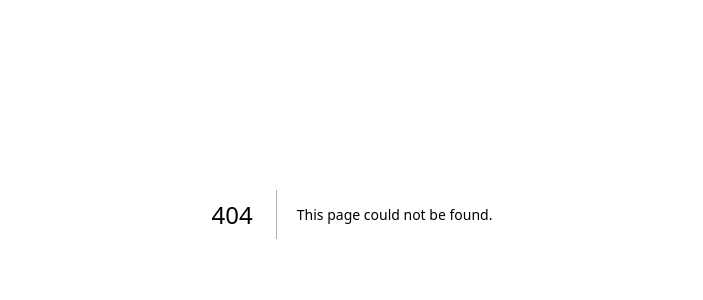
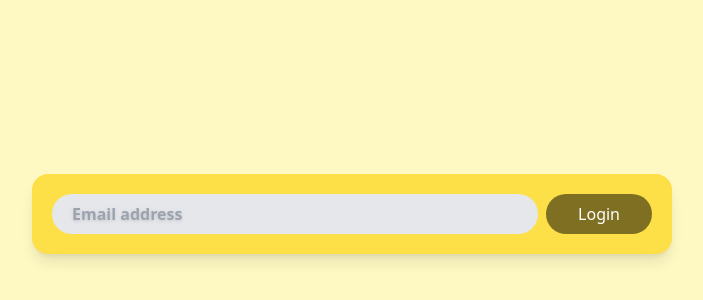
Before and after one commit to wallarin/carrot-market-reloaded, a Next.js app: page /tailwindPrac/textbox in a window 1280 px wide. Before the commit this address had no page. Shown: the part 186-486 px from the top of the page, without its empty margins (288-991 px from the left). Built offline with nearby package versions, Linux system fonts and the light colour scheme.

Commit message:
Tailwind로 input 창 디자인 해보기, 부모선택자에서 자식들의 CSS 한번에 적용하기 [*]

```diff
--- /dev/null
+++ b/app/tailwindPrac/textbox/page.tsx
@@ -0,0 +1,28 @@
+export default function Textbox() {
+    return (
+        <main
+            className='bg-gray-300 h-screen flex items-center p-24 dark:bg-gray-700 flex-col justify-center sm:bg-red-100 md:bg-orange-100 lg:bg-yellow-100'> {/* h-screen: 100% viewport height 만큼 설정 */}
+            <div className="
+                bg-white w-full max-w-screen-sm shadow-lg p-5 rounded-2xl font-bold dark:bg-gray-600 flex flex-col gap-2
+                transition  md:flex-row *:outline-none has-[.peer]:bg-yellow-300" /* *: 자식 요소에 적용 has-[.peer]: 자식에 peer가 존재하면 적용 */
+            >
+                <input className="
+                w-full rounded-full h-10 bg-gray-200 pl-5
+                ring ring-transparent focus:ring-orange-400 focus:ring-offset-2
+                transition-shadow placeholder:drop-shadow invalid:focus:ring-red-500 peer"
+                       type="text"
+                       placeholder={"Email address"}
+                />
+                <span className="text-red-500 hidden peer-invalid:block">
+                    Email is required
+                </span>
+                <button className="
+            bg-black  bg-opacity-50 text-white py-2 rounded-full
+            active:scale-90 focus:scale-90 transition-transform font-medium
+            md:px-8 peer-invalid:bg-red-300" /* bg-gradient-to-tr from-cyan-400 via-green-400 to-purple-400 그라데이션 효과 */
+                >Login
+                </button>
+            </div>
+        </main>
+    );
+}
```
